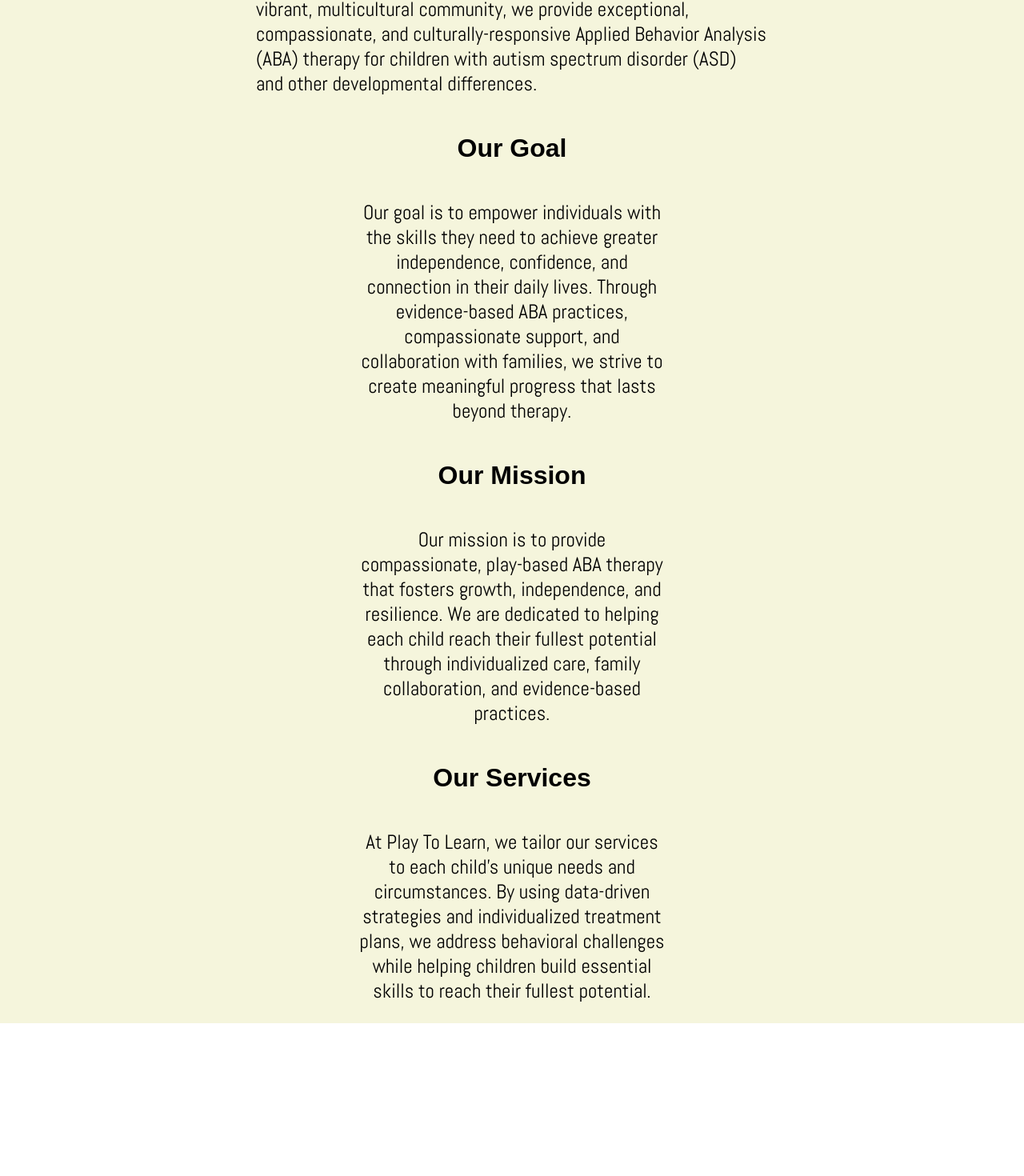
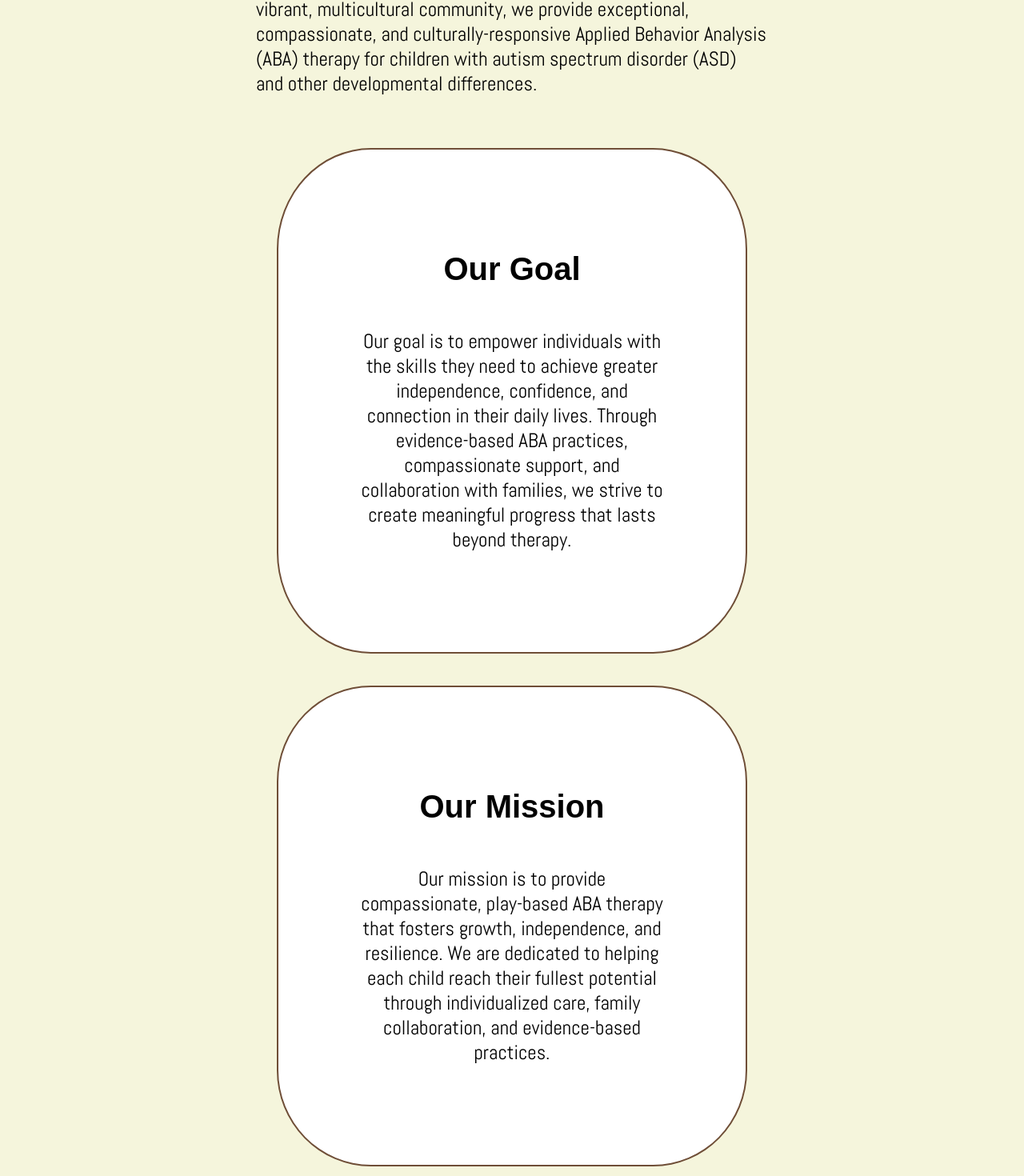
Before and after one commit to Patrick-Tomic/anitaRepo, a React (Vite) app: page /about in a window 1280 px wide. Shown: the part 1287-2757 px from the top of the page at 80% size. Before the commit the page ends 2566 px from the top, so only its background shows below. Built offline with nearby package versions, Linux system fonts and the light colour scheme.

Commit message:
useeffect added for consisten event listners

```diff
--- a/src/about.tsx
+++ b/src/about.tsx
@@ -1,4 +1,5 @@
 import Navbar from "./components/navbar"
+import Footer from "./components/footer"
 export default function AboutUs() {
     return (
         <>
@@ -7,6 +8,7 @@ export default function AboutUs() {
              <p id='heroText' className='w-[45vw] font-new text-[50px]  ml-[0vw] mt-[5vh]'>About Us</p>
         </div>
            <div className="flex bg-[#F5F5DC] flex-col items-center justify-center">
+           <div className="flex flex-col items-center justify-center ">
             <h1>Play To Learn Behavioral Therapy</h1>
             <p id="aboutP" className="w-[50vw] m-10">
                  At Play To Learn Therapy, Your child's therapy is guided by a Board Certified Behavior Analyst (BCBA) ~ a Doctoral-level expert who designs and oversees every program.
@@ -19,7 +21,8 @@ export default function AboutUs() {
           Applied Behavior Analysis (ABA) therapy for children with autism
            spectrum disorder (ASD) and other developmental differences.
             </p>
-            <div className="flex flex-col items-center justify-center m-10">
+            </div>
+            <div id='about' className="flex flex-col items-center justify-center m-10   rounded-md">
             <h1>Our Goal</h1>
             <p id="aboutP" className="w-[30vw] text-center">
                 Our goal is to empower individuals with the skills they need to achieve greater
@@ -28,7 +31,7 @@ export default function AboutUs() {
                  progress that lasts beyond therapy.
             </p>
             </div>
-            <div className="flex flex-col items-center justify-center m-10">
+            <div id='about' className="flex flex-col items-center justify-center m-10">
             <h1>Our Mission</h1>
             <p id="aboutP" className="w-[30vw] text-center">
                 Our mission is to provide compassionate, play-based ABA therapy that fosters growth,
@@ -36,7 +39,7 @@ export default function AboutUs() {
                 potential through individualized care, family collaboration, and evidence-based practices.
             </p>
             </div>
-            <div className="flex flex-col items-center justify-center m-10">
+            <div id='about' className="flex flex-col items-center justify-center m-10">
             <h1>Our Services</h1>
             <p id="aboutP" className="w-[30vw] text-center">
                At Play To Learn, we tailor our services to each child’s unique needs and circumstances.
@@ -45,7 +48,7 @@ export default function AboutUs() {
             </p>
             </div>
            </div>
-
+            <Footer />
         </>
     )
 }
--- a/src/components/navbar.tsx
+++ b/src/components/navbar.tsx
@@ -1,6 +1,4 @@
 import logo from '../assets/logo.png'
-
-import bcba from '../assets/bcba.png'
 export default function Navbar() {
     return (
         <div id='navbar' className='w-full h-10  flex items-center justify-around'>
@@ -11,7 +9,7 @@ export default function Navbar() {
             <a href="#">Career</a>
             <a href="#">Resources</a>
              <a href="#">Contact Us</a>
-            <img className='w-[80px] mr-[40vw]' src={bcba} alt="" />
+
 
         </div>
     )
--- a/src/home.tsx
+++ b/src/home.tsx
@@ -1,7 +1,7 @@
 
  import Navbar from './components/navbar'
 import './App.css'
-
+import { useEffect } from 'react'
 import bcbs from './assets/bcbs.png'
 import cigna from './assets/cigna.png'
 import united from './assets/united.png'
@@ -18,7 +18,7 @@ import Footer from './components/footer'
 
 function Home() {
 
-///event listners for learn here links, hovering makes learn more anchor visible Link A-D
+  useEffect(() => {
 const divA = document.querySelector('#divA')
 const serviceA = document.querySelector('.serviceA')
 const serviceB = document.querySelector('.serviceB')
@@ -66,6 +66,10 @@ divD?.addEventListener('mouseout',()=>{
     serviceD?.setAttribute('style','text-decoration: none; color:#000000; font-size:30px;' )
  linkD?.classList.add('hidden')
 })
+  },
+  [])
+///event listners for learn here links, hovering makes learn more anchor visible Link A-D
+
 
   return (<>
 
@@ -74,7 +78,7 @@ divD?.addEventListener('mouseout',()=>{
      <div id='hero' className='h-[100vh] w-full bg-[./assets/stock.png] bg-cover bg-center'  >
       <p id='heroText' className='w-[45vw] font-new text-[50px]  ml-[50vw] mt-[5vh]'>Learning through play, growing every day.</p>
      </div>
-     <div id='about' className='p-[50px] flex flex-col border-b-2 border-black border-solid flex items-center justify-center'>
+     <div className='p-[50px] flex flex-col border-b-2 border-black border-solid flex items-center justify-center'>
      <h1>
       About Us
      </h1>
--- a/src/index.css
+++ b/src/index.css
@@ -72,3 +72,10 @@
         transition: all 0.1s ease;
         text-align: center;
     }
+    #about{
+        padding: 100px;
+        margin-top:5vh;
+        background: white;
+        border: #6F4E37 2px solid;
+        border-radius: 20%;
+    }
```
